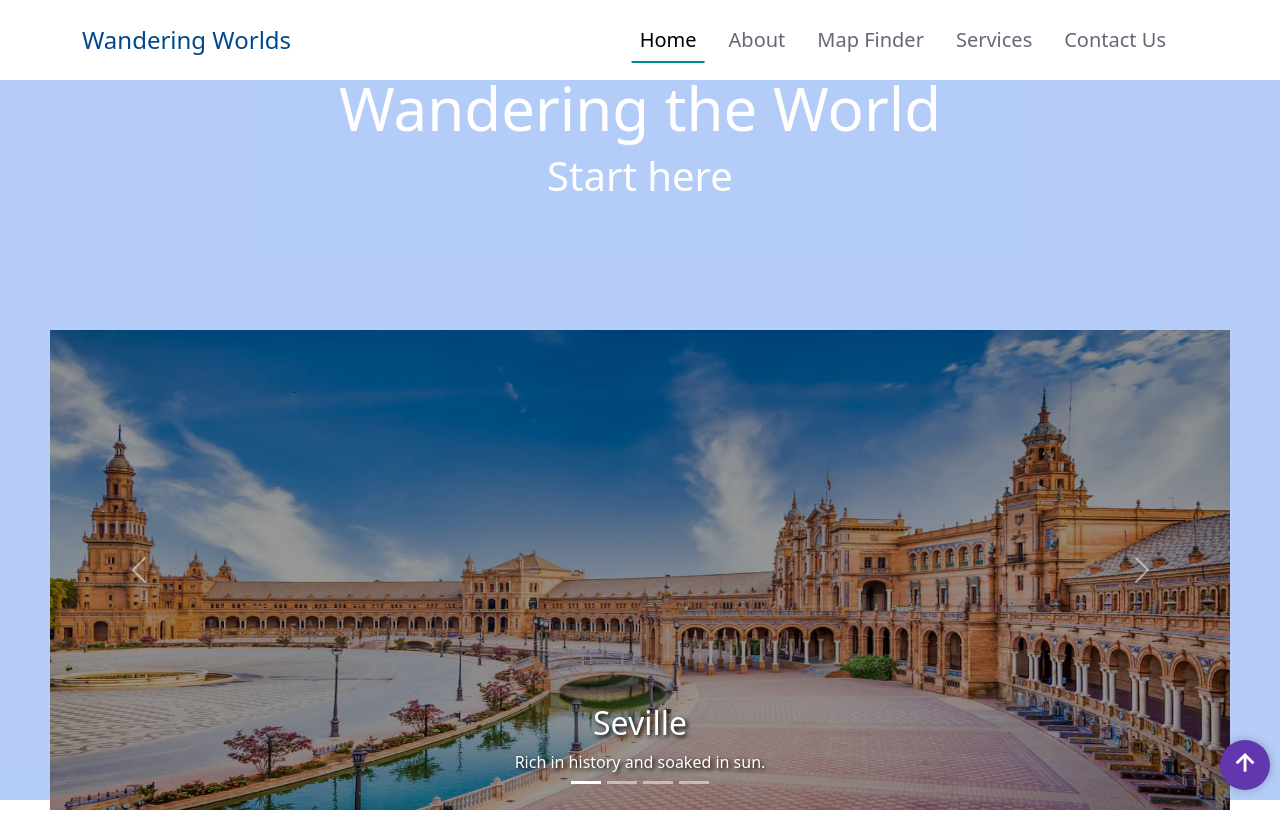
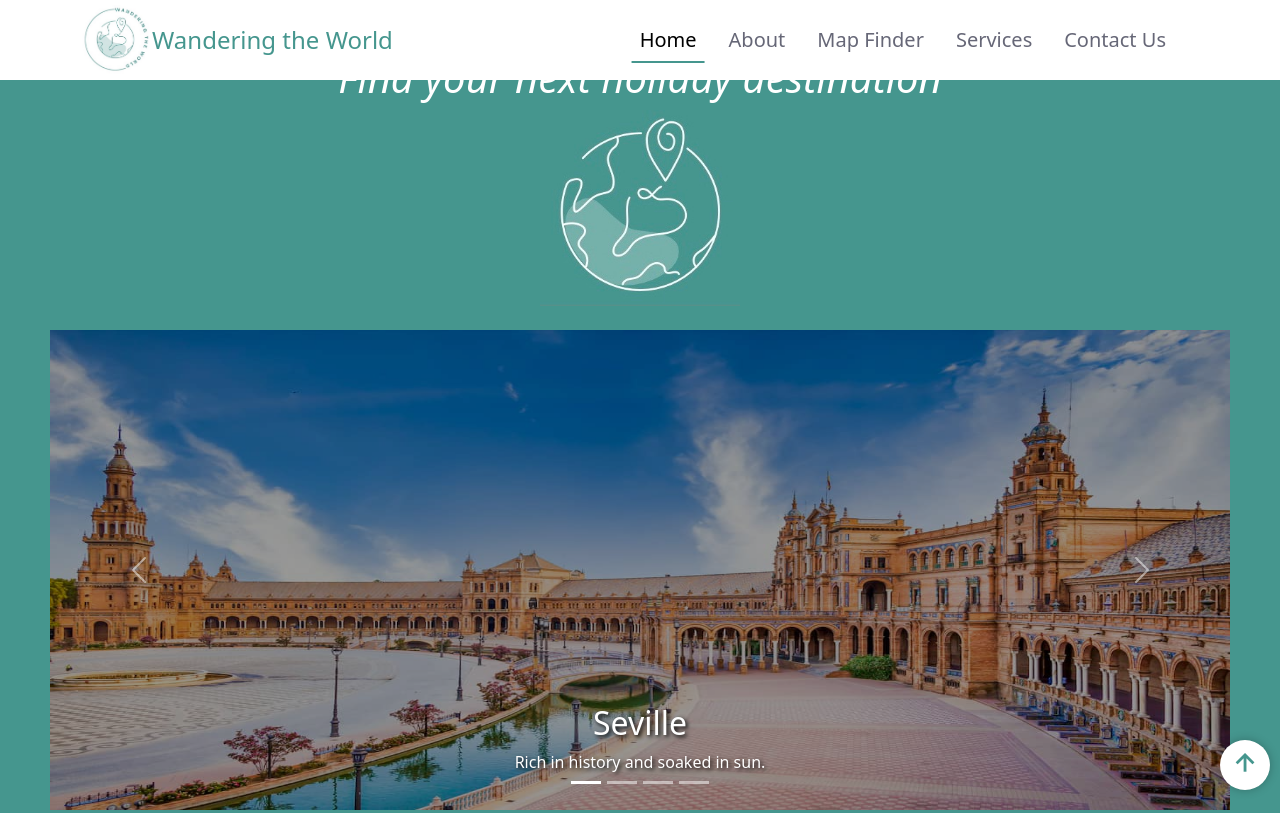
Before and after one commit to e-healy/CFG_project, a plain HTML site: page index.html in a window 1280 px wide. Shown: the top 813 px of the page. Drawn offline with nearby package versions, Linux system fonts and the light colour scheme.

Commit message:
Add Logo img and changed colour scheme

```diff
--- a/index.html
+++ b/index.html
@@ -12,13 +12,14 @@
     <!-- NavBar-->
     <nav class="navbar navbar-expand-lg fixed-top">
         <div class="container">
-          <a class="navbar-brand" href="#">Wandering Worlds</a>
+          <img src="./img/WWlogo.jpeg" alt="Logo" width="70px" height="70px">
+          <a class="navbar-brand" href="">Wandering the World</a>
           <button class="navbar-toggler" type="button" data-bs-toggle="offcanvas" data-bs-target="#offcanvasNavbar" aria-controls="offcanvasNavbar" aria-label="Toggle navigation">
             <span class="navbar-toggler-icon"></span>
           </button>
           <div class="offcanvas offcanvas-end" tabindex="-1" id="offcanvasNavbar" aria-labelledby="offcanvasNavbarLabel">
             <div class="offcanvas-header">
-              <h5 class="offcanvas-title" id="offcanvasNavbarLabel">Wandering Worlds</h5>
+              <h5 class="offcanvas-title" id="offcanvasNavbarLabel">Wandering the World</h5>
               <button type="button" class="btn-close" data-bs-dismiss="offcanvas" aria-label="Close"></button>
             </div>
             <div class="offcanvas-body">
@@ -46,9 +47,11 @@
 
     <!-- Hero Section -->
     <section class="hero-section">
-        <div class="container d-flex fs-1">
-            <h1>Wandering the World</h1>
-            <h3>Start here</h3>
+        <div class="container fs-1">
+            <h1>WANDERING THE WORLD</h1>
+            <h4>Find your next holiday destination</h4>
+            <img src="./img/WWlogodiverted.jpeg" alt="Logo" width="200px" height="200px">
+
         </div>
     </section>
 
--- a/style.css
+++ b/style.css
@@ -2,6 +2,10 @@
     padding: 0;
     margin: 0;
     box-sizing: border-box;
+}
+
+body {
+    background-color: #45968E;
 }
 
 .navbar {
@@ -13,7 +17,7 @@
 
 .navbar-brand {
     font-weight: 500;
-    color: rgb(0, 72, 139);
+    color: #45968E;
     font-size: 24px;
     transition: 0.3s color;
 }
@@ -49,7 +53,7 @@
         transform: translateX(-50%);
         width: 0;
         height: 2px;
-        background-color: darkcyan;
+        background-color: #45968E;
         visibility: hidden;
         transition: 0.3s ease-in-out;
     }
@@ -83,14 +87,14 @@ h2, p {
     bottom: 0;
 }
 
-.hero-section {
+/* .hero-section {
     background: url() no-repeat center;
     background-size: cover;
     width: 100%;
     height: 35vh;
-}
+} */
 
-.hero-section::before {
+/* .hero-section::before {
     background-color: rgba(131, 171, 243, 0.6);
     content: "";
     position: absolute;
@@ -98,7 +102,7 @@ h2, p {
     right: 0;
     bottom: 0;
     left: 0;
-}
+} */
 
 .hero-section .container {
     height: 35vh;
@@ -115,14 +119,13 @@ h2, p {
     font-size: 1.5em;
 }
 
-.hero-section h3 {
+.hero-section h4 {
     font-size: 1em;
+    font-style: italic;
 }
 
-
-
 .about-section {
-    background-color:  rgba(131, 171, 243, 0.6);
+    background-color: #45968E;
     background-size: cover;
     width: 100%;
     height: 50vh;
@@ -144,20 +147,21 @@ h2, p {
     width: 50px;
     height: 50px;
     border-radius: 50%;
-    background: rgb(97, 54, 175);
+    background: #fff;
     box-shadow: 0 0 10px rgba(0, 0, 0, 0.25);
     border: none;
-    color: white;
+    color: #45968E;
     cursor: pointer;
 }
 
 #btnScrollToTop:hover {
-    background: rgb(47, 27, 83);
+    background:#45968E;
+    color: white;
     transition: 0.5s;
 }
 
 footer {
-    background-color: black;
+    background-color: #3E4A49;
 }
 
 .footer-container {
```
Also changed, not shown: img/WWlogo.jpeg (added), img/WWlogodiverted.jpeg (added).
